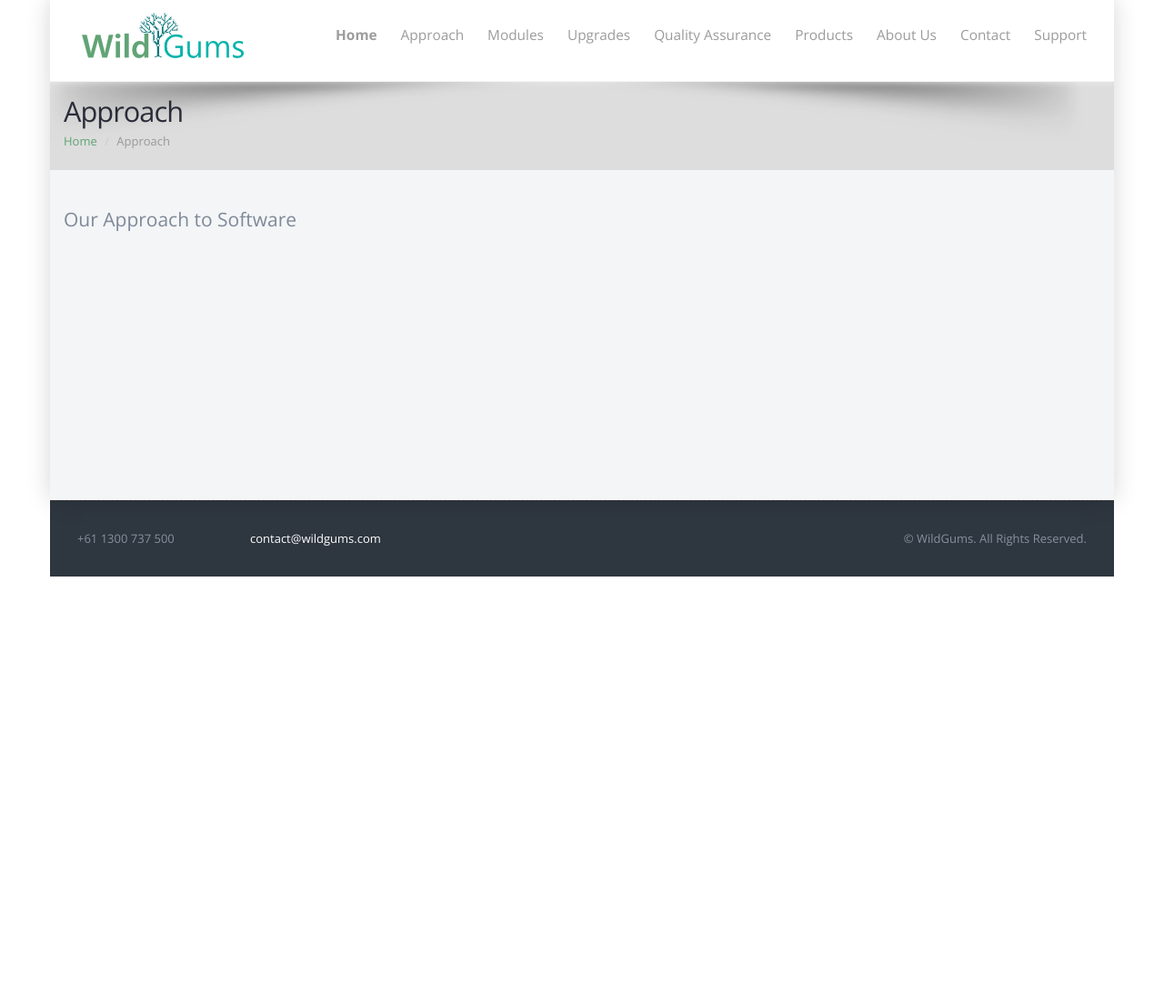
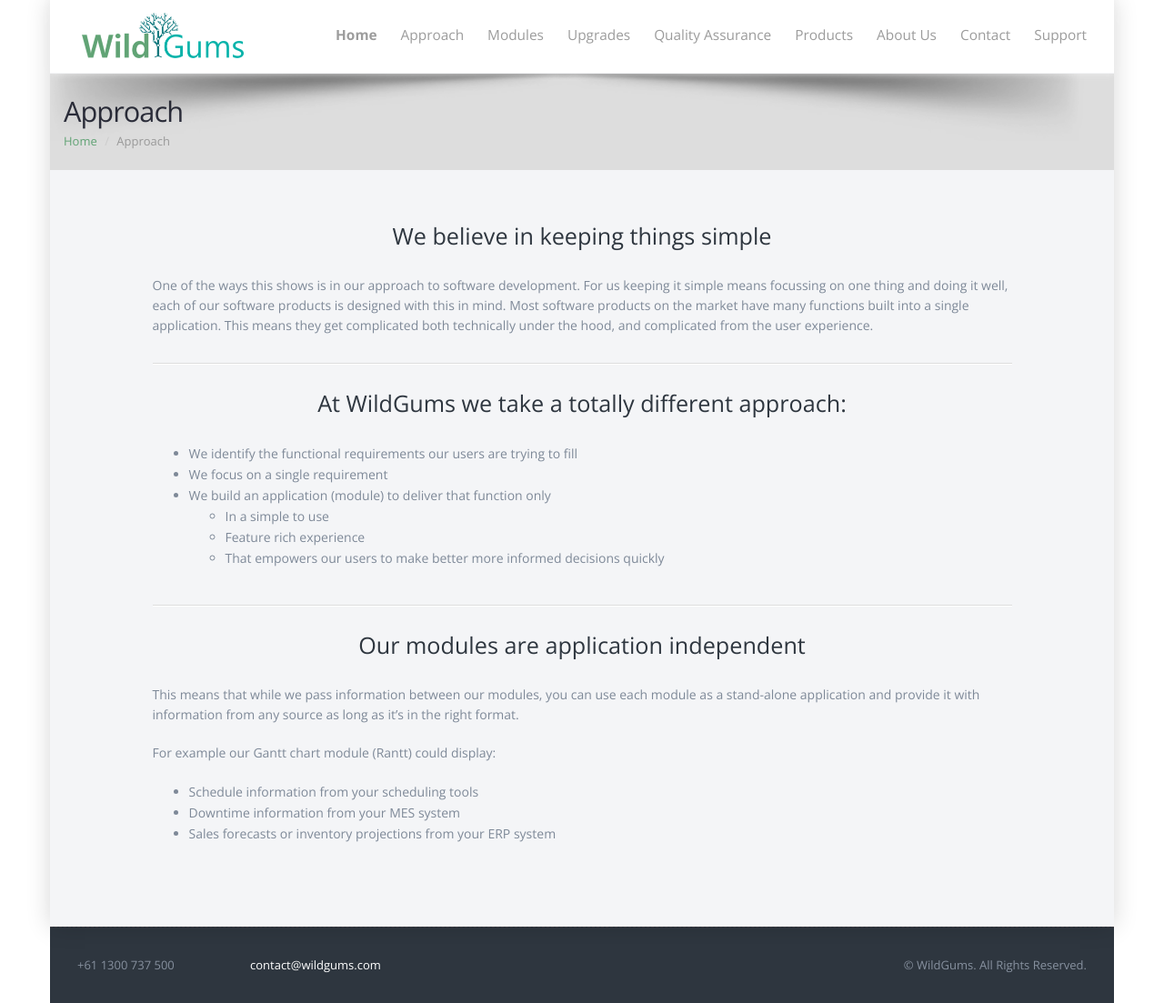
Before and after one commit to Orcomp/Old_Web.WildGums, a Jekyll site: the page built from 01-Approach to Software.html, in a window 1280 px wide and 1103 px high. Shown: the whole window at 91% size. Built offline with Jekyll 4.4.1, drawn with Linux system fonts in a browser that asks for light colours.

Commit message:
INFRA-71 Adds content to Approach page

```diff
--- a/01-Approach to Software.html
+++ b/01-Approach to Software.html
@@ -16,4 +16,58 @@
 </header>
 <section class="container">
     <p class="lead">{{page.approach-description}}</p>
+    <article class="row">
+        <div class="col-md-1"></div>
+        <div class="col-md-10">
+            <h3 class="text-center">We believe in keeping things simple</h3>
+            <p>One of the ways this shows is in our approach to software development. For us keeping it simple means focussing on one thing and doing it well, each of our software products is designed with this in mind. Most software products on the market have many functions built into a single application. This means they get complicated both technically under the hood, and complicated from the user experience.</p>
+            <hr>
+        </div>
+        <div class="col-md-1"></div>
+    </article>
+    <article class="row">
+        <div class="col-md-1"></div>
+        <div class="col-md-10">
+            <h3 class="text-center">At WildGums we take a totally different approach:</h3>
+            <ul>
+              <li>We identify the functional requirements our users are trying to fill</li>
+              <li>We focus on a single requirement</li>
+              <li>We build an application (module) to deliver that function only
+                  <ul>
+                      <li>In a simple to use</li>
+                      <li>Feature rich experience</li>
+                      <li>That empowers our users to make better more informed decisions quickly</li>
+                  </ul>
+              </li>
+            </ul>
+        </div>
+        <div class="col-md-1"></div>
+    </article>
+    <article class="row">
+        <div class="col-md-1"></div>
+        <div class="col-md-10">
+          <hr>
+        </div>
+        <div class="col-md-1"></div>
+    </article>
+    <article class="row">
+        <div class="col-md-1"></div>
+        <div class="col-md-10">
+            <h3 class="text-center">Our modules are application independent</h3>
+            <p>This means that while we pass information between our modules, you can use each module as a stand-alone application and provide it with information from any source as long as it’s in the right format.</p>
+            <p>For example our Gantt chart module (Rantt) could display:</p>
+        </div>
+        <div class="col-md-1"></div>
+    </article>
+    <article class="row">
+        <div class="col-md-1"></div>
+        <div class="col-md-10">
+            <ul>
+              <li>Schedule information from your scheduling tools</li>
+              <li>Downtime information from your MES system</li>
+              <li>Sales forecasts or inventory projections from your ERP system</li>
+            </ul>
+        </div>
+        <div class="col-md-1"></div>
+    </article>
 </section>
```
Also changed, not shown: other parts of 01-Approach to Software.html (+1 -1 lines).
